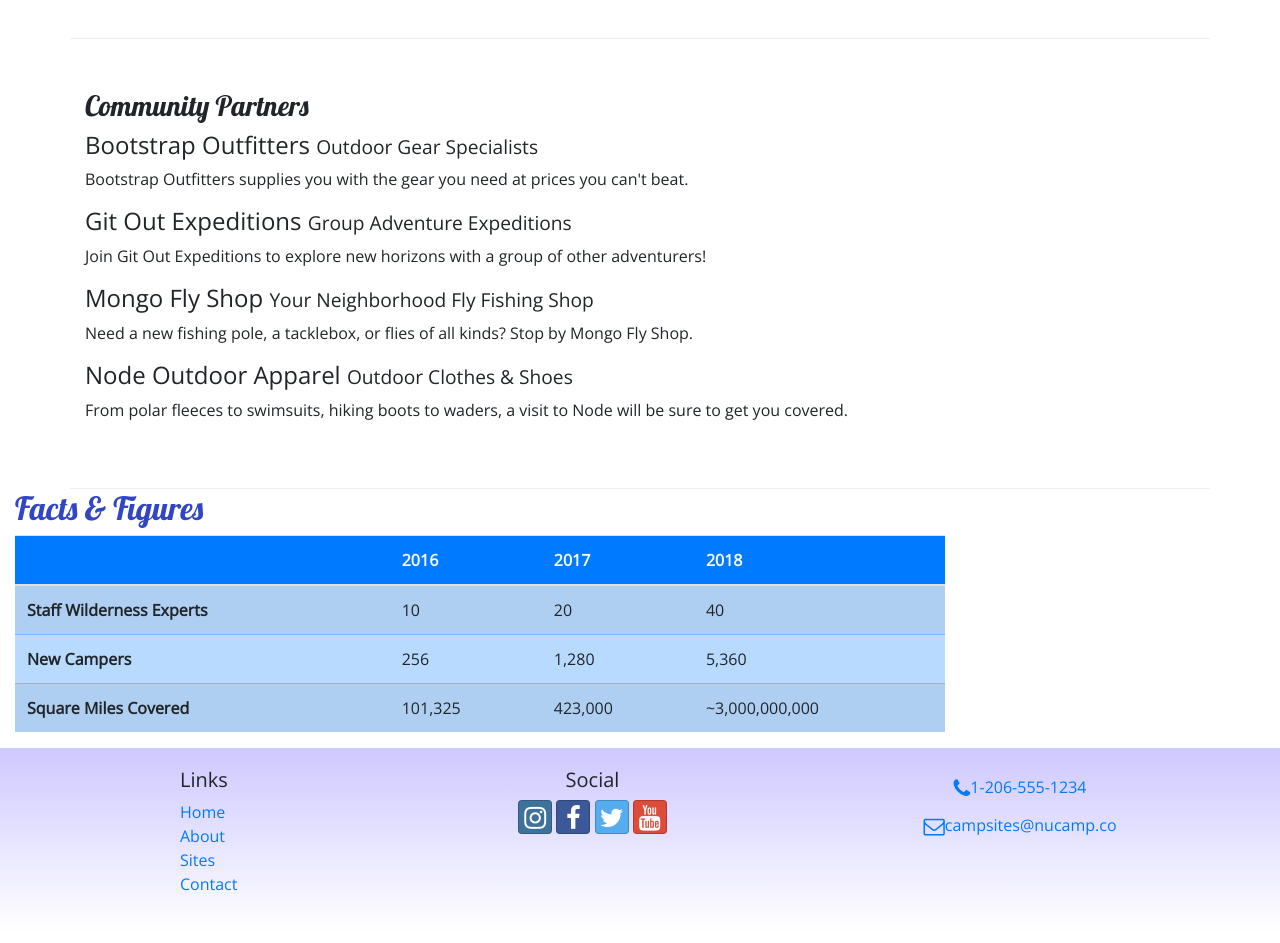
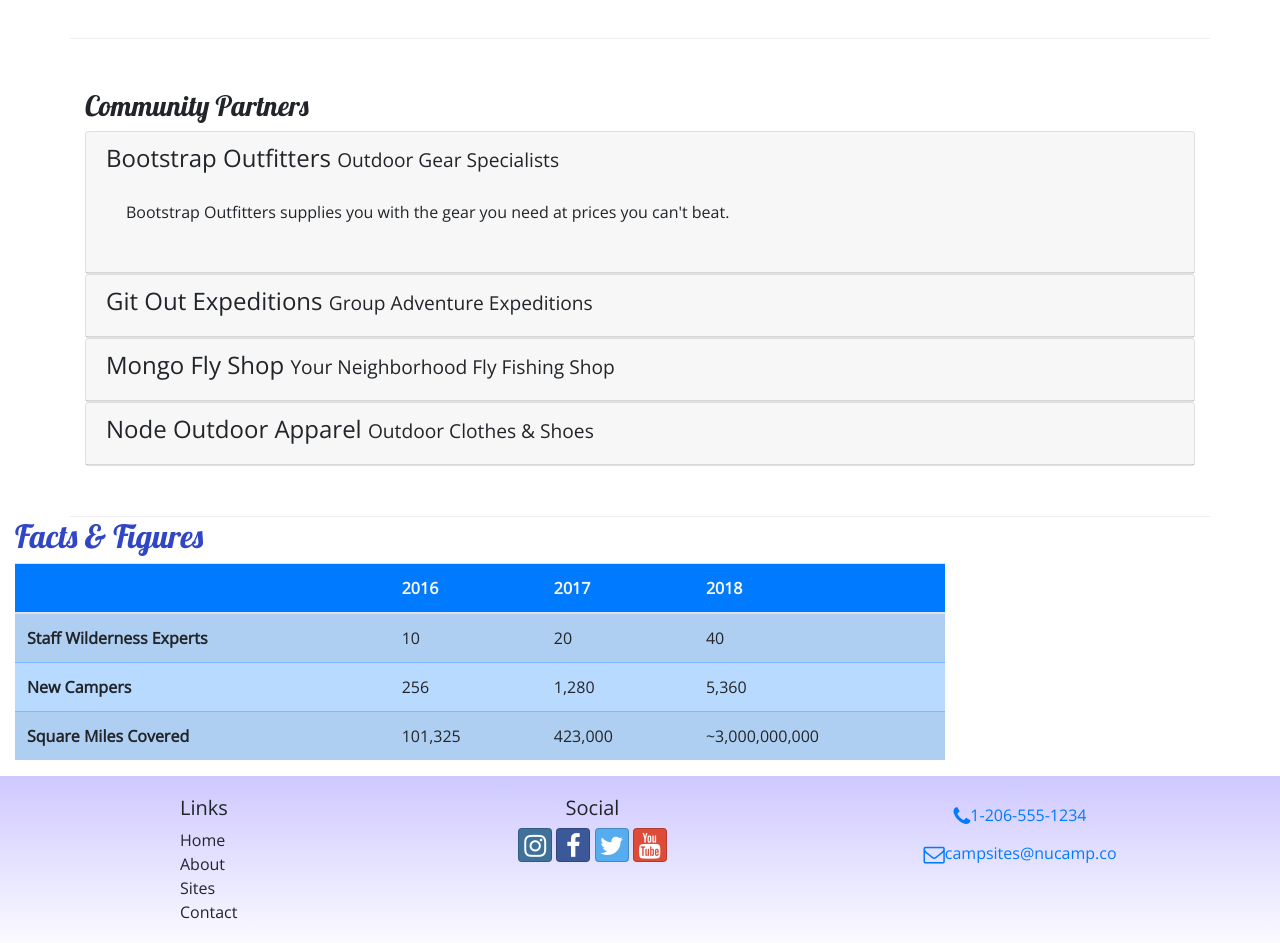
Before and after one commit to bholmdev/nucampsite, a website: page aboutus.html in a window 1280 px wide. Shown: the part 820-1763 px from the top of the page. Drawn offline with nearby package versions, Linux system fonts and the light colour scheme.

Commit message:
Collapse and Accordion

```diff
--- a/aboutus.html
+++ b/aboutus.html
@@ -101,14 +101,48 @@
         <div class="row row-content">
             <div class="col">
                 <h3>Community Partners</h3>
-                <h4>Bootstrap Outfitters <small>Outdoor Gear Specialists</small></h4>
-                <p class="d-none d-sm-block">Bootstrap Outfitters supplies you with the gear you need at prices you can't beat.</p>
-                <h4>Git Out Expeditions <small>Group Adventure Expeditions</small></h4>
-                <p class="d-none d-sm-block">Join Git Out Expeditions to explore new horizons with a group of other adventurers!</p>
-                <h4>Mongo Fly Shop <small>Your Neighborhood Fly Fishing Shop</small></h4>
-                <p class="d-none d-sm-block">Need a new fishing pole, a tacklebox, or flies of all kinds? Stop by Mongo Fly Shop.</p>
-                <h4>Node Outdoor Apparel <small>Outdoor Clothes & Shoes</small></h4>
-                <p class="d-none d-sm-block">From polar fleeces to swimsuits, hiking boots to waders, a visit to Node will be sure to get you covered.</p>
+                <div id="accordion">
+                    <div class="card">
+                        <div role="tab" class="card-header">
+                            <h4><a data-toggle="collapse" data-target="#bootstrap">Bootstrap Outfitters <small>Outdoor Gear Specialists</small></a></h4>
+                            <div class="collapse show" id="bootstrap" data-parent="#accordion">
+                                <div class="card-body">
+                                    <p class="d-none d-sm-block">Bootstrap Outfitters supplies you with the gear you need at prices you can't beat.</p>
+                                </div>
+                            </div>
+                        </div>
+                    </div>
+                    <div class="card">
+                        <div role="tab" class="card-header">
+                            <h4><a class="collapsed" data-toggle="collapse" data-target="#git">Git Out Expeditions <small>Group Adventure Expeditions</small></a></h4>
+                            <div class="collapse" id="git" data-parent="#accordion">
+                                <div class="card-body">
+                                    <p class="d-none d-sm-block">Join Git Out Expeditions to explore new horizons with a group of other adventurers!</p>
+                                </div>
+                            </div>
+                        </div>
+                    </div>
+                    <div class="card">
+                        <div role="tab" class="card-header">
+                            <h4><a class="collapsed" data-toggle="collapse" data-target="#mongo">Mongo Fly Shop <small>Your Neighborhood Fly Fishing Shop</small></a></h4>
+                            <div class="collapse" id="mongo" data-parent="#accordion">
+                                <div class="card-body">
+                                    <p class="d-none d-sm-block">Need a new fishing pole, a tacklebox, or flies of all kinds? Stop by Mongo Fly Shop.</p>
+                                </div>
+                            </div>
+                        </div>
+                    </div>
+                    <div class="card">
+                        <div role="tab" class="card-header">
+                            <h4><a class="collapsed" data-toggle="collapse" data-target="#node">Node Outdoor Apparel <small>Outdoor Clothes & Shoes</small></a></h4>
+                            <div class="collapse" id="node" data-parent="#accordion">
+                                <div class="card-body">
+                                    <p class="d-none d-sm-block">From polar fleeces to swimsuits, hiking boots to waders, a visit to Node will be sure to get you covered.</p>
+                                </div>
+                            </div>
+                        </div>
+                    </div>
+                </div>
             </div>
         </div>
     </div>
--- a/css/styles.css
+++ b/css/styles.css
@@ -35,3 +35,8 @@
 .navbar {
     background-color: #901CAD;
 }
+
+a, a:hover {
+    color: inherit;
+    text-decoration: none;
+  }
```
Also changed, not shown: 1 other file.
